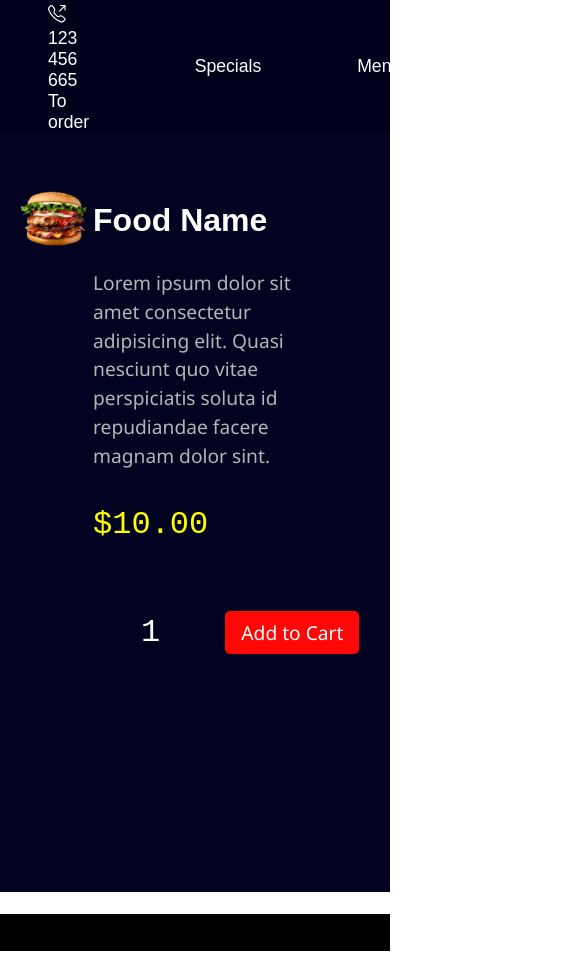
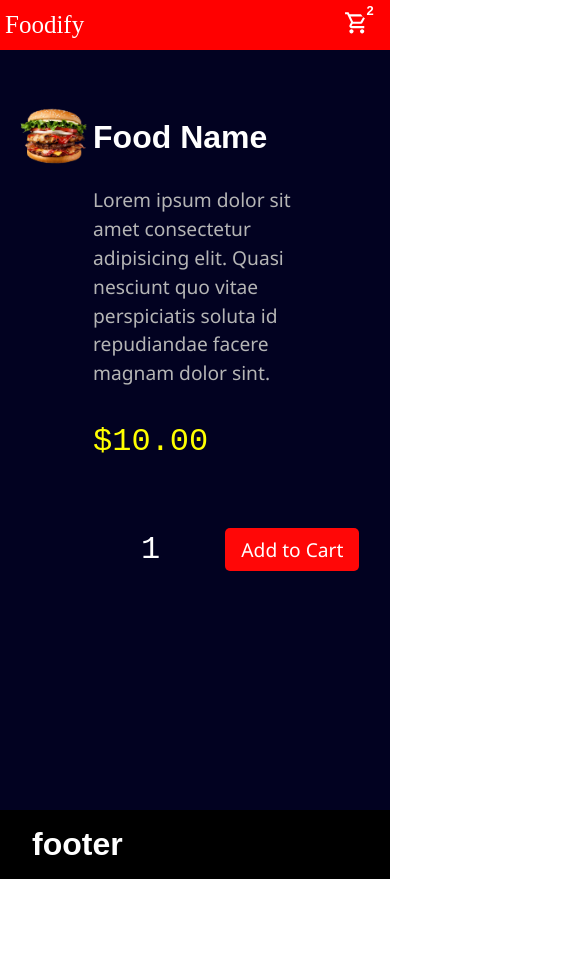
Before and after one commit to codeComet/food-ordering-app, a Next.js app in the folder client/: page /item/1 in a window 390 px wide. Shown: the top 972 px of the page, 585 px wide, since content can reach past the window. After the commit the page ends 879 px from the top, so only its background shows below. Built offline with nearby package versions, Linux system fonts and the light colour scheme.

Commit message:
single product page needs changes

```diff
--- a/client/components/Footer.jsx
+++ b/client/components/Footer.jsx
@@ -1,8 +1,9 @@
 import React from "react";
+import styles from "../styles/Footer.module.css";
 
 const Footer = () => {
   return (
-    <div style={{ backgroundColor: "#000" }}>
+    <div className={styles.container}>
       <h1>footer</h1>
     </div>
   );
--- a/client/components/Navbar.jsx
+++ b/client/components/Navbar.jsx
@@ -43,6 +43,12 @@ const Navbar = () => {
             <div className={styles.item_count}>2</div>
           </div>
         </div>
+        <div className={styles.navitemMbl}>
+          <MdOutlineShoppingCart
+            style={{ color: "#fff", fontSize: "1.6rem" }}
+          />
+          <div className={styles.item_countMbl}>2</div>
+        </div>
       </>
     </div>
   );
--- a/client/components/Special.jsx
+++ b/client/components/Special.jsx
@@ -19,6 +19,7 @@ const Special = () => {
           slide={1}
           swiping={true}
           transition={1}
+          responsive={true}
           className={styles.slider}
         >
           <div className={styles.special_item}>
--- /dev/null
+++ b/client/styles/Footer.module.css
@@ -0,0 +1,9 @@
+.container {
+  background-color: #000;
+  padding: 1rem 2rem;
+}
+
+.container h1 {
+  margin: 0px auto;
+  color: white;
+}
--- a/client/styles/Menu.module.css
+++ b/client/styles/Menu.module.css
@@ -1,7 +1,7 @@
 .container {
   width: 100%;
   padding: 20px;
-  margin: 20px auto;
+  margin: 20px auto 0px;
   background-color: #0c0c49;
   color: white;
 }
--- a/client/styles/Navstyle.module.css
+++ b/client/styles/Navstyle.module.css
@@ -2,7 +2,7 @@
   display: flex;
   align-items: center;
   justify-content: space-between;
-  background-color: #00001b;
+  background-color: red;
   min-height: 70px;
   position: sticky;
   top: 0;
@@ -14,6 +14,9 @@
   font-size: 3rem;
   margin-left: -1rem;
   font-family: "Lobster", cursive;
+  display: flex;
+  align-items: center;
+  justify-content: center;
 }
 
 .nav {
@@ -46,7 +49,8 @@
   position: relative;
 }
 
-.item_count {
+.item_count,
+.item_countMbl {
   position: absolute;
   top: -10px;
   right: -10px;
@@ -62,3 +66,30 @@
   padding: 4px;
   font-size: 13px;
 }
+
+.navitemMbl {
+  display: none;
+}
+
+@media screen and (max-width: 600px) {
+  .container {
+    min-height: 50px;
+  }
+
+  .nav {
+    display: none;
+  }
+
+  .logo {
+    margin-left: 5px;
+  }
+  .logo a {
+    font-size: 25px;
+  }
+
+  .navitemMbl {
+    position: relative;
+    display: block;
+    margin-right: 20px;
+  }
+}
--- a/client/styles/globals.css
+++ b/client/styles/globals.css
@@ -3,11 +3,17 @@ body {
   padding: 0;
   margin: 0;
   font-family: "Poppins", sans-serif;
+  scroll-behavior: smooth;
 }
 
 ::-webkit-scrollbar {
   display: none;
 }
+
+/* ::-webkit-scrollbar-thumb {
+  background-color: black;
+  border-radius: 20px;
+} */
 
 a {
   color: inherit;
```
